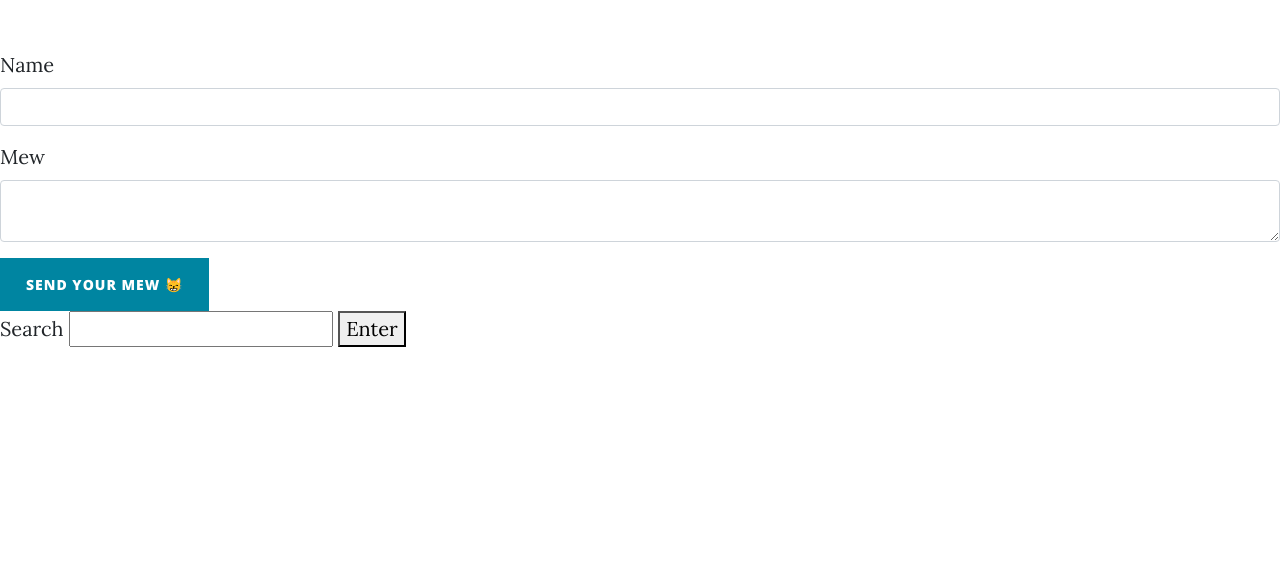
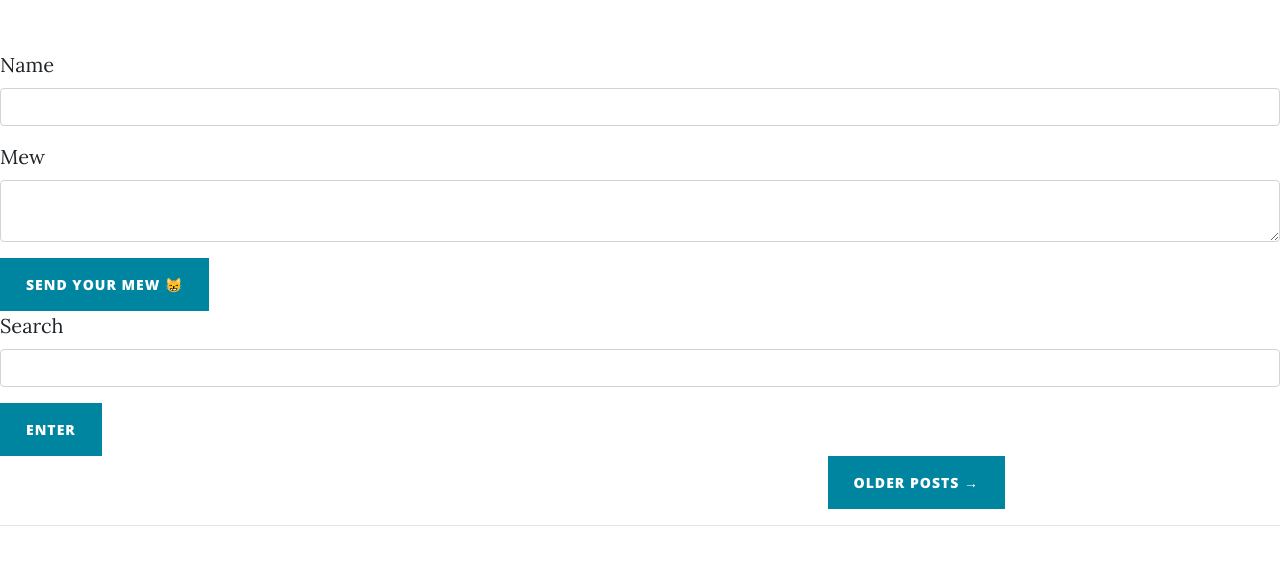
Before and after one commit to AnushkaBirla/coronaDiaries, a website: page client/index.html in a window 1280 px wide. Shown: the part 532-1102 px from the top of the page. Before the commit the page ends 884 px from the top, so only its background shows below. Drawn offline with nearby package versions, Linux system fonts and the light colour scheme; no server answers.

Commit message:
add search bar ui

```diff
--- a/client/index.html
+++ b/client/index.html
@@ -86,12 +86,12 @@
 <form id="search" name="search">
     <div class="error-message">
     </div>
-    <label for="search">Search</label>
-    <input class="u-full-width" type="text" id="searchInput" name="search">
-    <button class="button-primary">Enter</button>
+    <div class="form-group">
+        <label for="search">Search</label>
+        <input class="form-control u-full-width" type="text" id="searchInput" name="search">
+    </div>
+    <button class="btn btn-primary">Enter</button>
 </form>
-
-<div class="mews">
 
 <div class="container">
     <div class="row">
```
